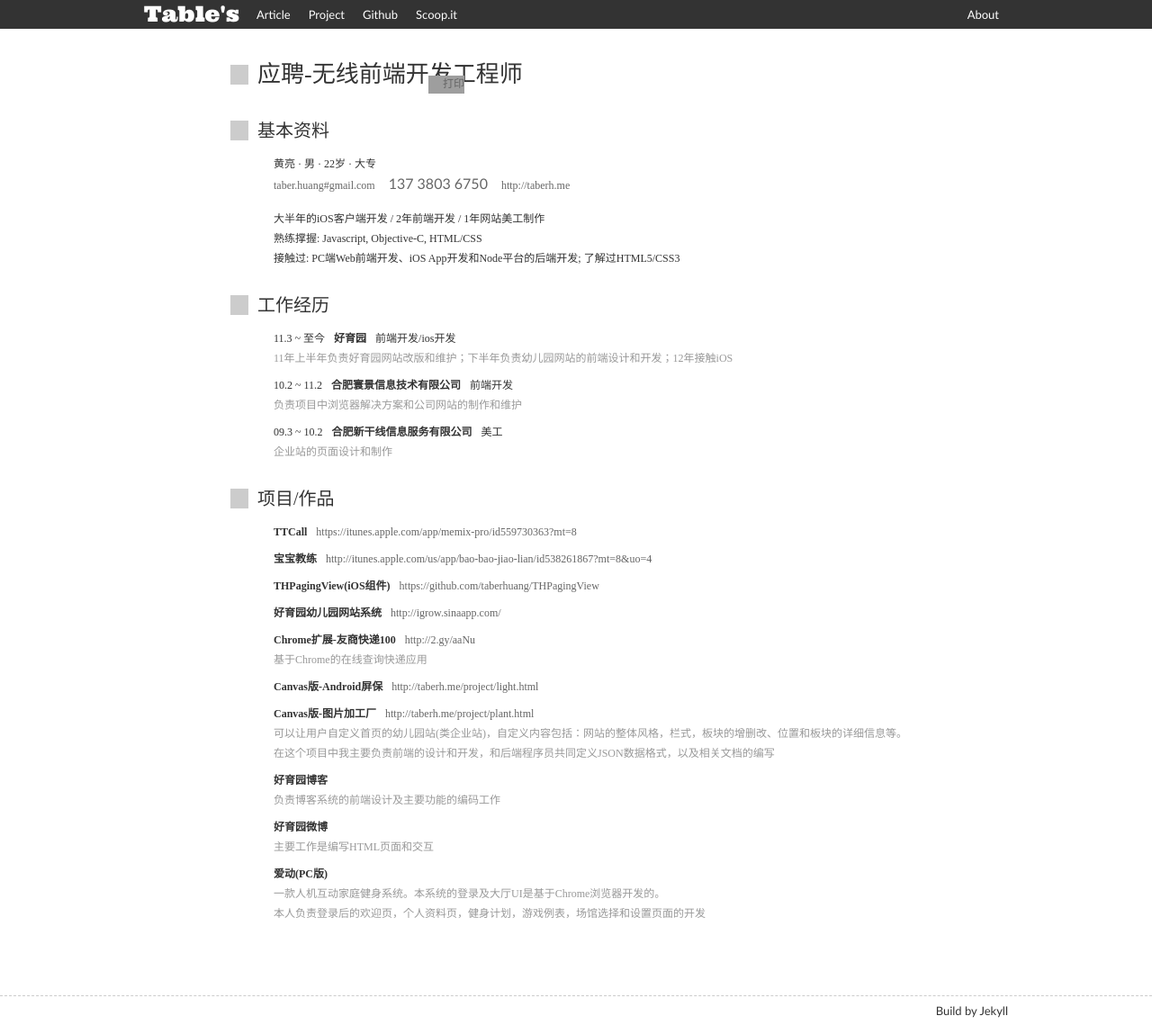
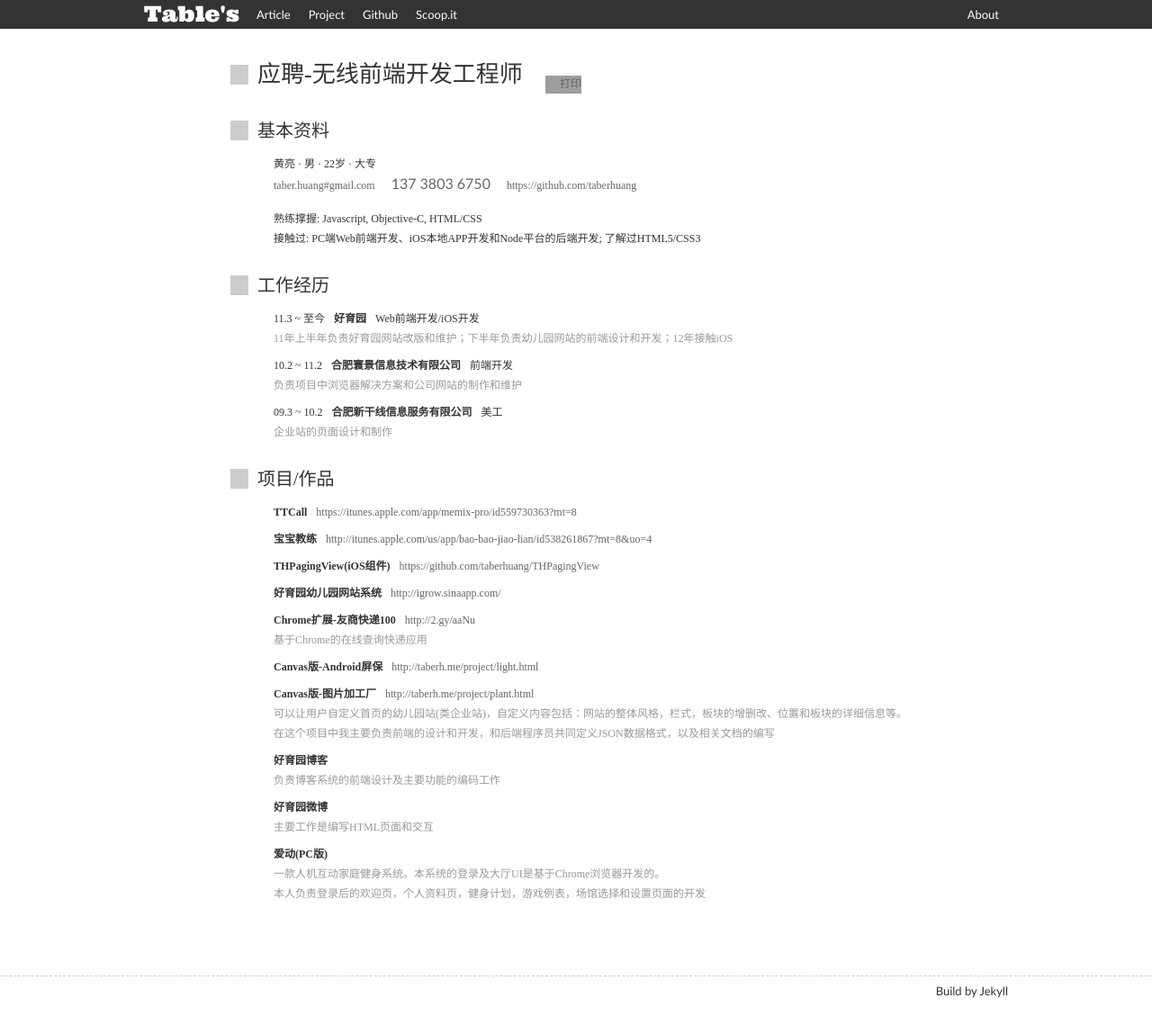
Before and after one commit to taberh/taberh.github.com, a Jekyll site: the page built from resume.html, in a window 1280 px wide. Shown: the whole page at 90% size. Built offline with Jekyll 4.4.1, drawn with Linux system fonts in a browser that asks for light colours; Markdown is read by kramdown in place of the engine named in the settings; after the commit the page ends 1117 px from its top, so only the background shows below that; grey boxes are pictures that could not be loaded.

Commit message:
update resume

```diff
--- a/resume.html
+++ b/resume.html
@@ -14,7 +14,7 @@ p, dl, ul { margin-left:4em; }
 span { margin-right:5px; color:#666; }
 #experience strong { margin:0 10px; font-weight:bold; color:#333; }
 .phone { margin:0 15px; font-size:16px; font-family:Calibri; }
-#printButton { position:absolute; top:10px; left:220px; background:url(/static/images/print.gif) no-repeat 0 2px; padding-left:16px; text-decoration:none; }
+#printButton { position:absolute; top:10px; left:350px; background:url(/static/images/print.gif) no-repeat 0 2px; padding-left:16px; text-decoration:none; }
 #printButton:hover { background-position:0 -18px; }
 #base-info ul { margin-top:15px; }
 #project { margin-bottom:80px; }
@@ -41,18 +41,21 @@ strong { font-weight:bold; }
 <section id="base-info">
   <h3>基本资料</h3>
   <p>黄亮 · 男 · 22岁 · 大专</p>
-  <p><a href="mailto:taber.huang@gmail.com">taber.huang#gmail.com</a><span class="phone">137 3803 6750</span><a href="http://taberh.me">http://taberh.me</a></p>
+  <p>
+    <a href="mailto:taber.huang@gmail.com">taber.huang#gmail.com</a>
+    <span class="phone">137 3803 6750</span>
+    <a href="https://github.com/taberhuang">https://github.com/taberhuang</a>
+  </p>
   <ul>
-    <li>大半年的iOS客户端开发 / 2年前端开发 / 1年网站美工制作</li>
     <li>熟练撑握: Javascript, Objective-C, HTML/CSS</li>
-    <li>接触过: PC端Web前端开发、iOS App开发和Node平台的后端开发; 了解过HTML5/CSS3</li>
+    <li>接触过: PC端Web前端开发、iOS本地APP开发和Node平台的后端开发; 了解过HTML5/CSS3</li>
   </ul>
 </section>
 
 <section id="experience">
   <h3>工作经历</h3>
   <dl>
-    <dt>11.3 ~ 至今<strong>好育园</strong>前端开发/ios开发</dt>
+    <dt>11.3 ~ 至今<strong>好育园</strong>Web前端开发/iOS开发</dt>
     <dd>11年上半年负责好育园网站改版和维护；下半年负责幼儿园网站的前端设计和开发；12年接触iOS</dd>
 
     <dt>10.2 ~ 11.2<strong>合肥寰景信息技术有限公司</strong>前端开发</dt>
```
